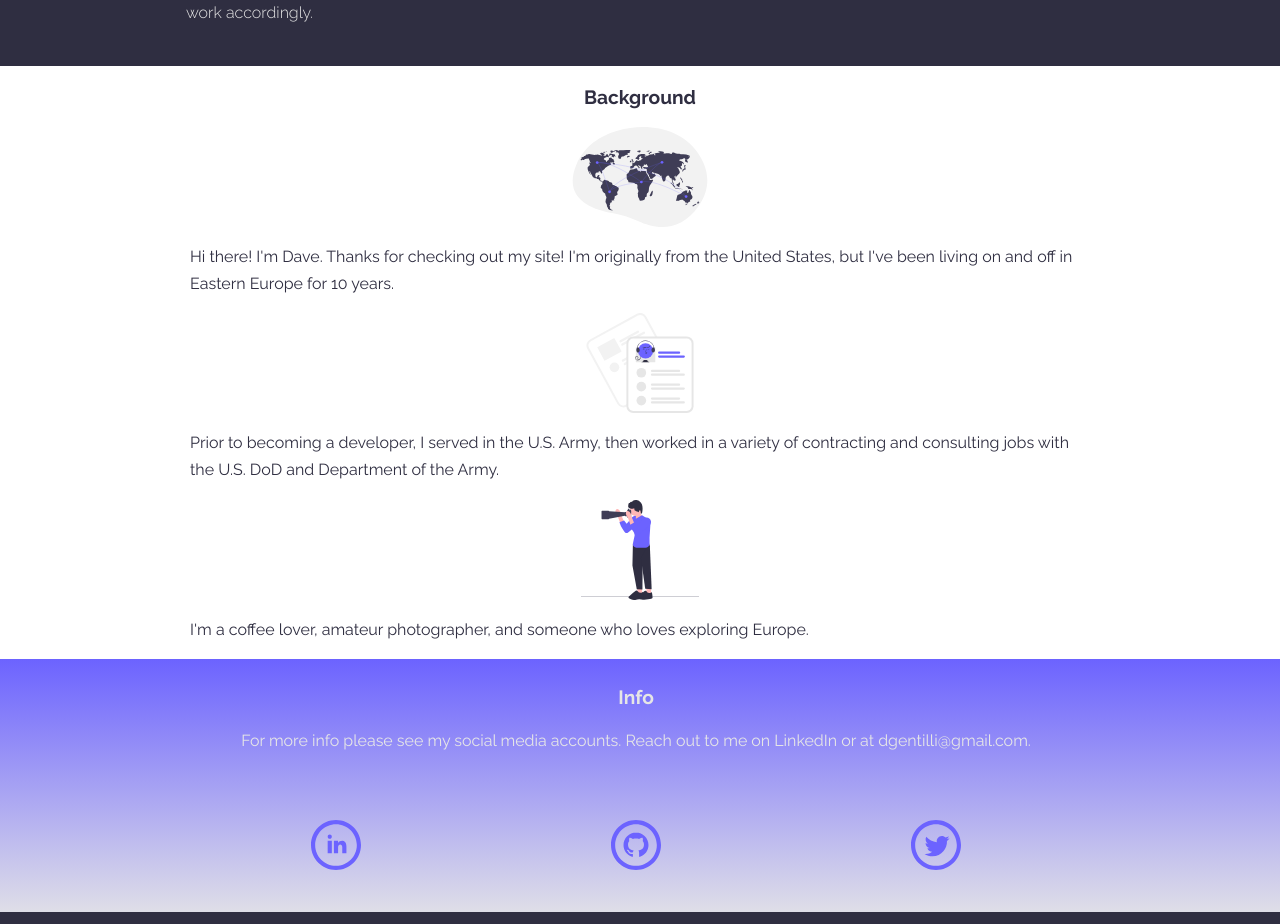
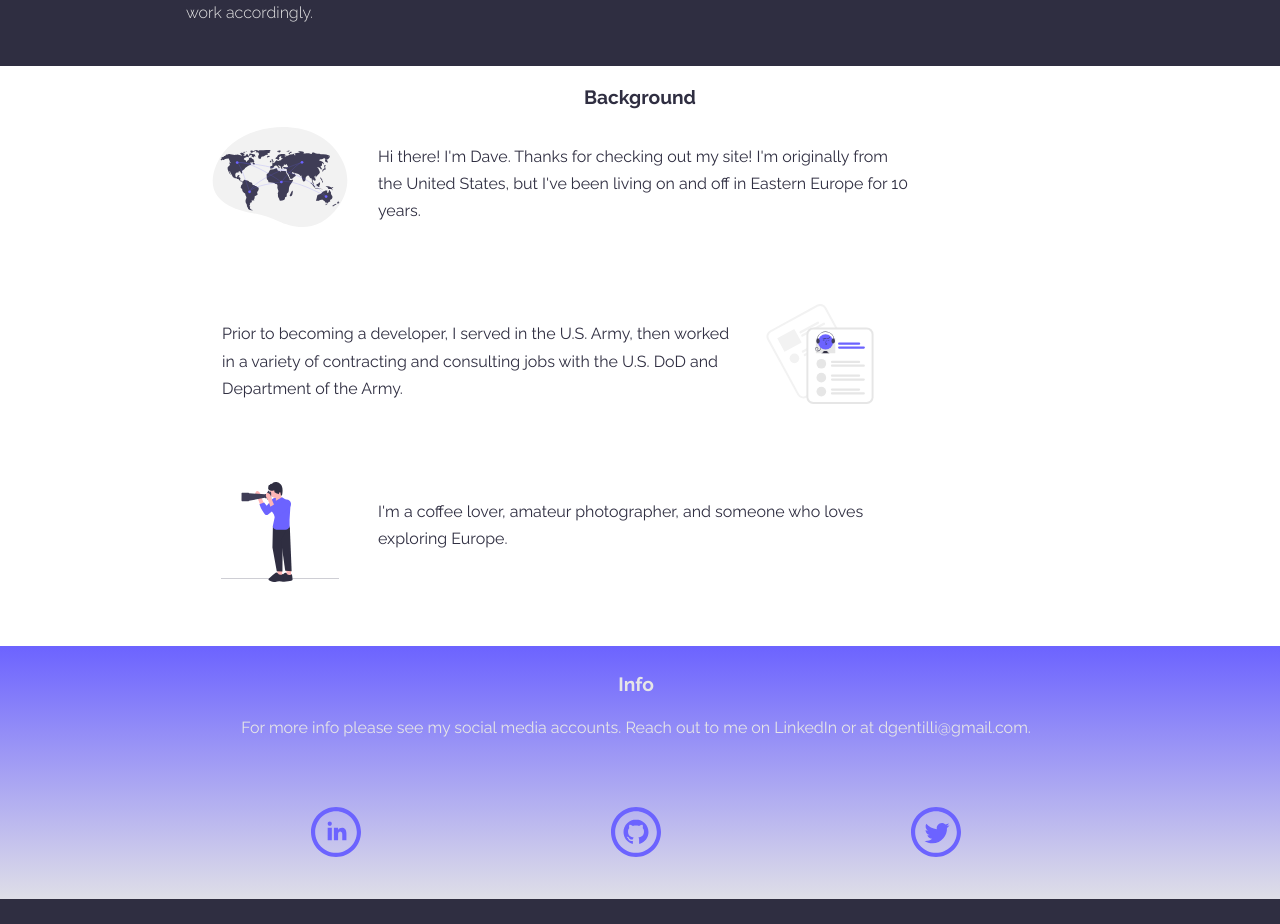
Before and after one commit to dgentilli/portfolio-2022, a React (Create React App) app: page / in a window 1280 px wide. Shown: the part 1800-2724 px from the top of the page. Built offline with nearby package versions, Linux system fonts and the light colour scheme.

Commit message:
Adjust layout for background section for tablet and larger.

```diff
--- a/src/components/backgroundDetails/Background.module.css
+++ b/src/components/backgroundDetails/Background.module.css
@@ -33,3 +33,29 @@
   background-repeat: no-repeat;
   background-position: center;
 }
+
+@media (min-width: 768px) {
+  .background_para_wrapper {
+    display: grid;
+    grid-template-columns: repeat(5, 1fr);
+    margin-bottom: 4rem;
+  }
+
+  .background_paragraph {
+    grid-column-start: 2;
+    grid-column-end: 5;
+    margin-left: 0.5rem;
+  }
+
+  .background_para_wrapper:nth-child(even) .background_paragraph {
+    grid-column-start: 1;
+    grid-column-end: 4;
+    margin-left: 2rem;
+  }
+
+  .background_para_wrapper:nth-child(even) .icon {
+    grid-column-start: 4;
+    grid-column-end: 5;
+    grid-row-start: 1;
+  }
+}
```
